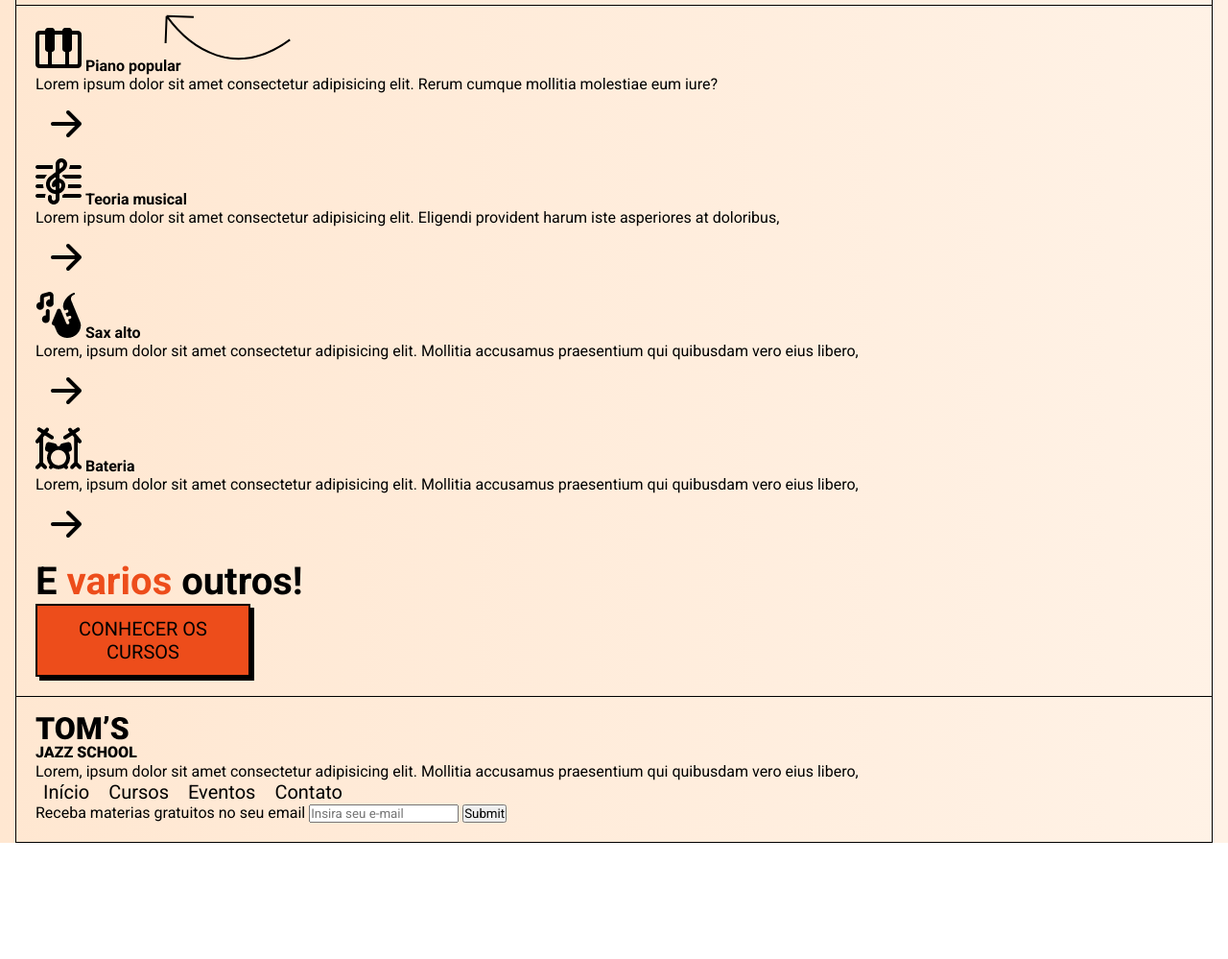
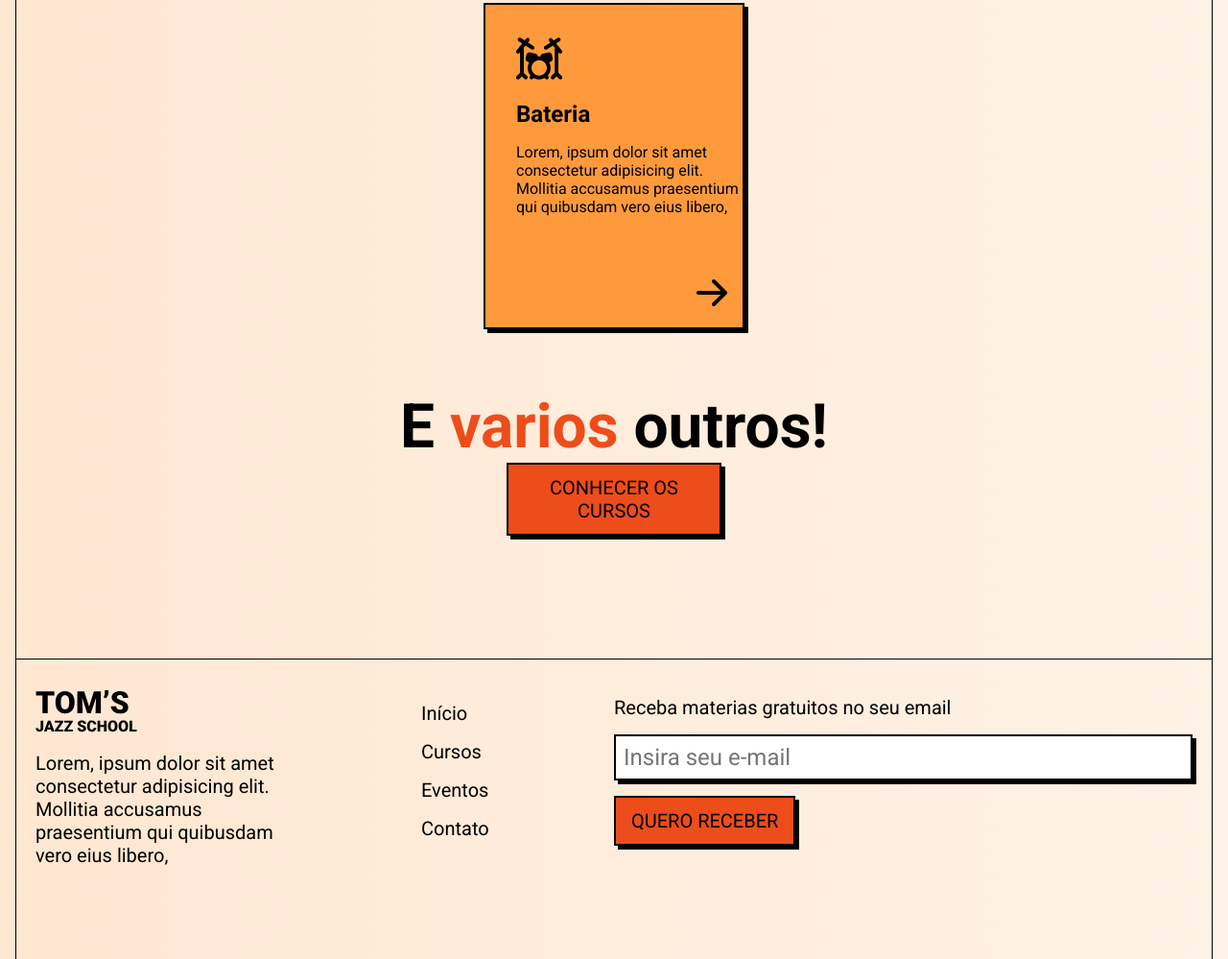
Before and after one commit to BrunoGit40/Curso-de-musica, a plain HTML site: page index.html in a window 1280 px wide. Shown: the part 1212-2211 px from the top of the page at 96% size. Before the commit the page ends 2090 px from the top, so only its background shows below. Drawn offline with Linux system fonts and the light colour scheme.

Commit message:
projeto finalizado

```diff
--- /dev/null
+++ b/estilos/MediaQ.css
@@ -0,0 +1,80 @@
+@charset "UTF-8";
+
+
+@media screen and (min-width: 40rem) {
+    header nav {
+        display: block;
+        text-align: center;
+    }
+
+    .cards {
+        flex-direction: row;
+        flex-wrap: wrap;
+        justify-content: center;
+    }
+
+    .card:nth-child(2n) {
+        margin-top: 1rem;
+    }
+}
+
+@media  screen and (min-width: 48rem) {
+    header div {
+        display: flex;
+        align-items: center;
+        justify-content: space-between;
+    }
+
+    header img,
+    header nav,
+    header .button {
+        margin: 0;
+    }
+}
+
+@media screen and (min-width: 72rem) {
+
+    h1, h2 {
+        font-size: 4rem;
+    }
+
+    .conteiner {
+        display: flex;
+        align-items: center;
+        margin: 0 auto;
+        max-width: 72rem;
+    }
+
+    .conteiner,.rowreverse {
+        flex-direction: row-reverse;
+    }
+
+    .no-rev {
+        flex-direction: row;
+    }
+
+    .sobre-coluna {
+        flex: 2;
+    }
+
+    .sobre-coluna p {
+        font-size: 1.25rem;
+        max-width: 16rem;
+    }
+
+    footer nav {
+        flex: 1;
+    }
+
+    .bformulario {
+        flex: 3;
+    }
+
+}
+
+@media screen and (min-width: 80rem) {
+    .conteiner {
+        max-width: 90rem;
+    }
+
+}
--- a/estilos/style.css
+++ b/estilos/style.css
@@ -29,7 +29,7 @@ header img {
 header nav {
     display: grid;
     grid-template-columns: 1fr 1fr;
-
+    margin-top: 1rem auto 0;
 }
 
 nav a {
@@ -55,11 +55,6 @@ header nav a:nth-child(2n - 1) {
     text-align: center;
     text-decoration: none;
     text-transform: uppercase;
-}
-
-.impactante {
-    padding-right: 0;
-    padding-bottom: 16rem;
 }
 
 .impactante img {
@@ -120,10 +115,81 @@ footer {
     padding: 1.25rem;
 }
 
+.impactante {
+    padding-right: 0;
+    padding-bottom: 16rem;
+}
+
+.cursos {
+    padding: 8rem;
+}
+
 .textopri {
     color: var(--color-primaria);
 }
 
+.card {
+    background-color: var(--color-primaria);
+    border: 2px solid var(--color-black);
+    box-shadow: 4px 4px 0 var(--color-black);
+    max-width: 17rem;
+    padding: 2rem 0 0 2rem;
+}
+
+
+
+.card:nth-child(2n) {
+    align-self: flex-end;
+    background-color: var(--color-secundaria);
+}
+
+.card strong {
+    display: block;
+    font-size: 1.5rem;
+    margin: 1rem 0;
+}
+
+.card a {
+    display: block;
+    margin: 3rem 0 0 auto;
+    width: fit-content;
+}
+
+.cards {
+    display: flex;
+    flex-direction: column;
+    align-items: start;
+    gap: 1.25rem;
+    margin-top: -16rem;
+    margin-bottom: 4rem;
+}
+
+
+footer {
+    border-bottom: 0;
+    padding: 1rem 1.25rem 4rem;
+}
+
+footer nav a {
+    display: block;
+    padding-left: 0;
+}
+
+form label {
+    display: block;
+    font-size: 1.25rem;
+}
+
+form input#iemail {
+    border:  2px solid var(--color-black);
+    box-shadow: 4px 4px 0 var(--color-black);
+    font-size: 1.5rem;
+    padding:  .5rem;
+    width: 100%;
+}
+
+
+/* Utilitarios */
 .mt-1 {
     margin-top: 1rem;
 }
@@ -143,3 +209,7 @@ footer {
 .mx-auto {
     margin: auto;
 }
+
+.texto-centro {
+    text-align: center;
+}
--- a/index.html
+++ b/index.html
@@ -4,49 +4,54 @@
     <meta charset="UTF-8">
     <meta name="viewport" content="width=device-width, initial-scale=1.0">
     <title>Tom's Jazz School</title>
-    <link rel="stylesheet" href="estilos/style.css">
+    <link rel="stylesheet" href="estilos/style.css" media="all">
+    <link rel="stylesheet" href="estilos/MediaQ.css">
 </head>
 <body>
     <header>
+        <div class="conteiner">
             <img src="imagens/logo.svg" alt="Tom's Jazz School">
-        <nav class="mt-1 mx-auto">
+            <nav>
                     <a href="#">Início</a>
                     <a href="#">Cursos</a>
                     <a href="#">Eventos</a>
                     <a href="#">Contato</a>
             </nav>
             <a href="#" class="button mt-1 mb-1 mx-auto">SE inscreva</a>
+        </div>
     </header>
     <main>
         <section class="impactante">
+            <div class="conteiner row-reverse">
                 <img src="imagens/hero-img.svg" alt="Banda de Jazz">
                 <div>
                     <h1 class="mt-2">Crie algo <span class="textopri decoracao" >impactante</span> com música</h1>
                     <p class="mt-2 mb-2">Lorem ipsum, dolor sit amet consectetur adipisicing elit. Earum quos repudiandae rerum dolores quam magni quo qui deserunt, et impedit minus. Tempore,</p>
                     <a href="#" class="button">Comece agora</a>
                 </div>
+            </div>
         </section>
         <section class="cursos">
             <div class="cards">
-                <article>
+                <article class="card">
                     <img src="imagens/piano.png" alt="Icone de piano">
                     <strong>Piano popular</strong>
                     <p>Lorem ipsum dolor sit amet consectetur adipisicing elit. Rerum cumque mollitia molestiae eum iure?</p>
                     <a href="#"><img src="imagens/arrow-right.svg" alt="Ir para página do curso"></a>
                 </article>
-                <article>
+                <article class="card">
                     <img src="imagens/clef.png" alt="Icone da clef">
                     <strong>Teoria musical</strong>
                     <p>Lorem ipsum dolor sit amet consectetur adipisicing elit. Eligendi provident harum iste asperiores at doloribus, </p>
                     <a href="#"><img src="imagens/arrow-right.svg" alt="Ir para página do curso"></a>
                 </article>
-                <article>
+                <article class="card">
                     <img src="imagens/sax.png" alt="Icone do sax">
                     <strong>Sax alto</strong>
                     <p>Lorem, ipsum dolor sit amet consectetur adipisicing elit. Mollitia accusamus praesentium qui quibusdam vero eius libero,</p>
                     <a href="#"><img src="imagens/arrow-right.svg" alt="Ir para a página dp curso"></a>
                 </article>
-                <article>
+                <article class="card">
                     <img src="imagens/drums.png" alt="Icone de bateria">
                     <strong>Bateria</strong>
                     <p>Lorem, ipsum dolor sit amet consectetur adipisicing elit. Mollitia accusamus praesentium qui quibusdam vero eius libero,</p>
@@ -54,27 +59,29 @@
                 </article>
             </div>
 
-            <h2>E <span class="textopri">varios</span> outros!</h2>
-            <a href="#" class="button">Conhecer os cursos</a>
+            <h2 class="texto-centro">E <span class="textopri">varios</span> outros!</h2>
+            <a href="#" class="button mt-2 mx-auto">Conhecer os cursos</a>
         </section>
     </main>
 
     <footer>
-        <div>
-            <img src="imagens/logo.svg" alt="Tom's Jazz School">
-            <p>Lorem, ipsum dolor sit amet consectetur adipisicing elit. Mollitia accusamus praesentium qui quibusdam vero eius libero,</p>
+        <div class="conteiner no-rev">
+            <div class="sobre-coluna">
+                <img src="imagens/logo.svg" alt="Tom's Jazz School" class="mb-1 mt-1">
+                <p class="mb-2">Lorem, ipsum dolor sit amet consectetur adipisicing elit. Mollitia accusamus praesentium qui quibusdam vero eius libero,</p>
             </div>
-        <nav>
+            <nav class="mb-2">
                 <a href="#">Início</a>
                 <a href="#">Cursos</a>
                 <a href="#">Eventos</a>
                 <a href="#">Contato</a>
             </nav>
-        <form action="cadastro.php">
-            <label for="iemail">Receba materias gratuitos no seu email</label>
-            <input type="email" name="email" id="iemail" required autocomplete="on" placeholder="Insira seu e-mail">
-            <input type="submit">
+            <form action="cadastro.php" class="bformulario">
+                <label for="iemail" class="mb-1">Receba materias gratuitos no seu email</label>
+                <input type="email" name="email" id="iemail" class="mb-1" required autocomplete="on" placeholder="Insira seu e-mail">
+                <button class="button mb-2"> Quero receber</button>
             </form>
+        </div>
     </footer>
 </body>
 </html>
```
Lines whose indentation alone changed are shown as unchanged.
